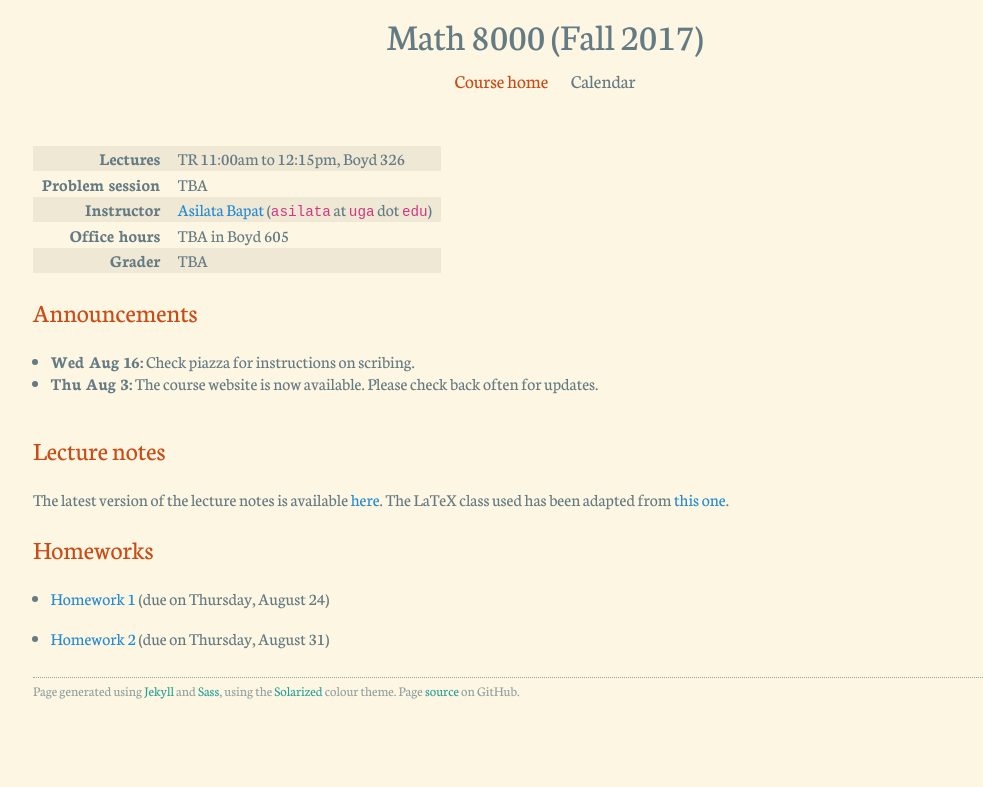
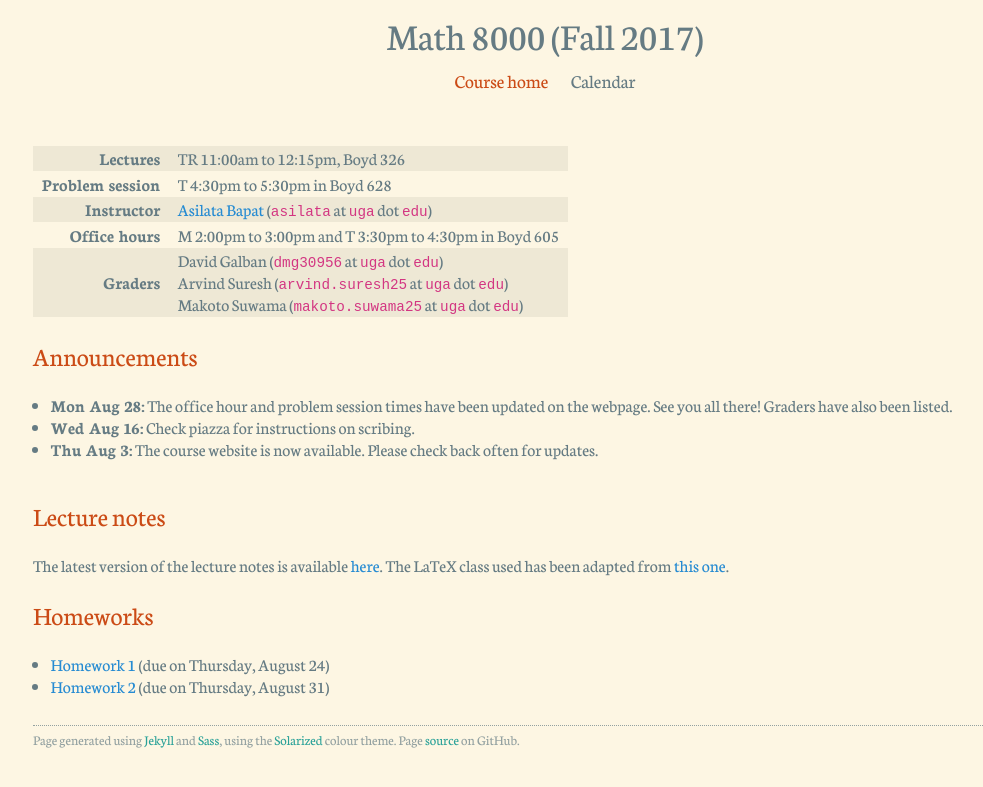
Before and after one commit to asilata/8000fall17, a Jekyll site: the page built from index.md, in a window 1280 px wide. Shown: the top 787 px of the page, without its empty margins (95-1078 px from the left). Built offline with Jekyll 4.4.1, drawn with Linux system fonts in a browser that asks for light colours.

Commit message:
Added grader info, office hours, and problem session.

```diff
--- a/index.md
+++ b/index.md
@@ -19,11 +19,11 @@ nav_weight: 1
 
 <div class="classinfo">
 
-| Lectures        | TR 11:00am to 12:15pm, Boyd 326                                            |
-| Problem session | TBA                                                                        |
-| Instructor      | [Asilata Bapat](https://asilata.github.io/) (`asilata` at `uga` dot `edu`) |
-| Office hours    | TBA in Boyd 605                                                            |
-| Grader          | TBA                                                                        |
+| Lectures        | TR 11:00am to 12:15pm, Boyd 326                                                                     |
+| Problem session | T 4:30pm to 5:30pm in Boyd 628                                                                      |
+| Instructor      | [Asilata Bapat](https://asilata.github.io/) (`asilata` at `uga` dot `edu`)                          |
+| Office hours    | M 2:00pm to 3:00pm and T 3:30pm to 4:30pm  in Boyd 605                                              |
+| Graders         | David Galban (`dmg30956` at `uga` dot `edu`)<br/>Arvind Suresh (`arvind.suresh25` at `uga` dot `edu`)<br/>Makoto Suwama (`makoto.suwama25` at `uga` dot `edu`) |
 
 </div>
 
@@ -37,6 +37,10 @@ The LaTeX class used has been adapted from [this one](http://blog.poormansmath.n
 ## Homeworks
 
 {% assign homeworks = site.data.homeworks | sort: 'due' %}
+<ul>
 {% for hw in homeworks %}
-* [{{ hw.name }}]({{ hw.link }}) (due on {{ hw.due | date:"%A" }}, {{ hw.due | date:"%B %-d"}})
+<li>
+<a href="{{ hw.link }}">{{ hw.name }}</a> (due on {{ hw.due | date:"%A" }}, {{ hw.due | date:"%B %-d"}})
+</li>
 {% endfor %}
+</ul>
```
Also changed, not shown: _posts/2017-08-28-problem-session-and-office-hours.markdown (added, +7 -0 lines).
